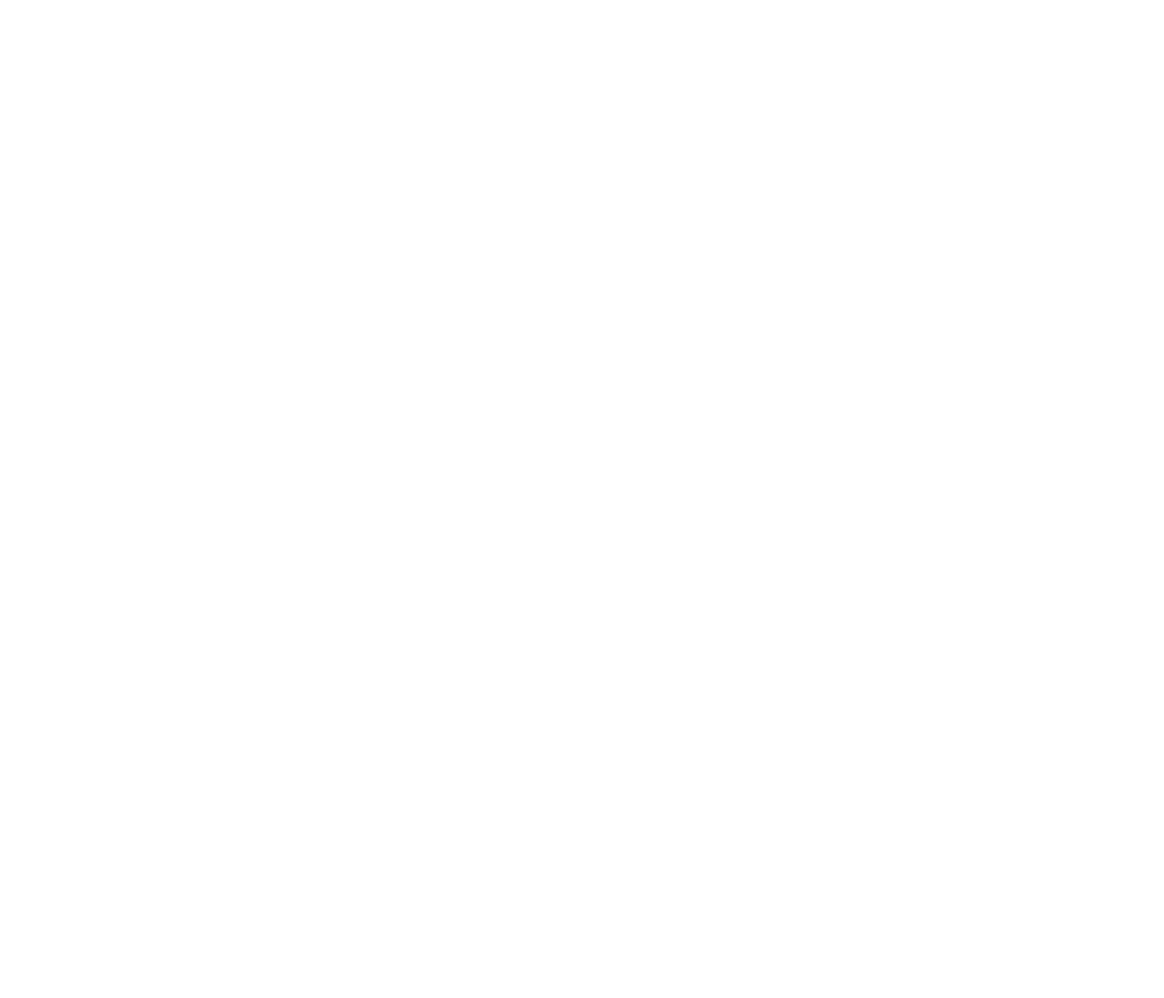
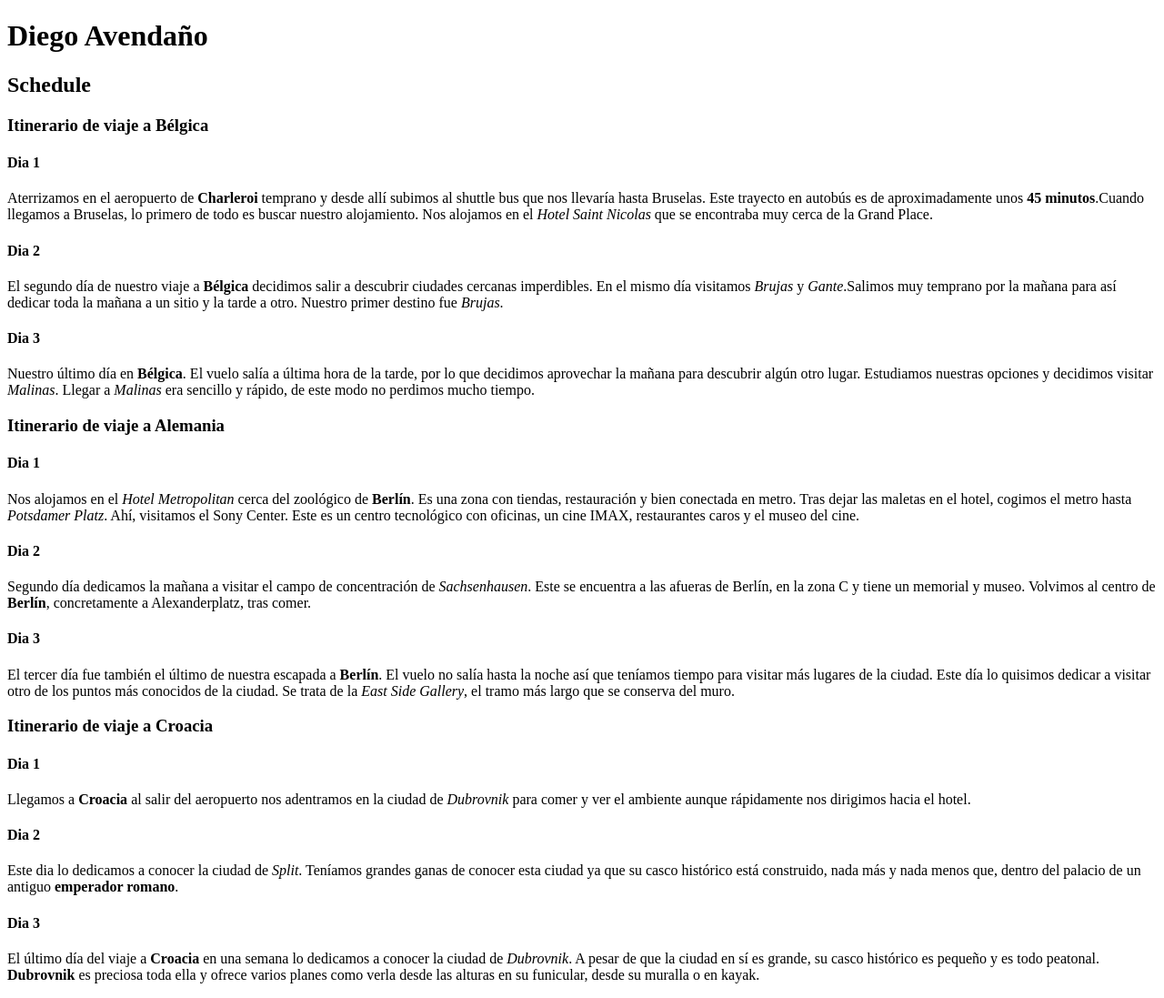
Before and after one commit to Diegofpa/DiegoPerez, a plain HTML site: page schedule.html in a window 1280 px wide. Shown: the whole page at 91% size. Before the commit the page ends 800 px from the top, so only its background shows below. Drawn offline with Linux system fonts and the light colour scheme.

Commit message:
Agregando contenido a schedule

```diff
--- a/schedule.html
+++ b/schedule.html
@@ -3,9 +3,72 @@
 <head>
     <meta charset="UTF-8">
     <meta name="viewport" content="width=device-width, initial-scale=1.0">
-    <title>Document</title>
+    <title>Schedule</title>
 </head>
 <body>
+    <h1>Diego Avendaño</h1>
+
+    <h2>Schedule</h2>
+
+    <h3>Itinerario de viaje a Bélgica</h3>
+
+        <h4>Dia 1</h4>
+            <p> Aterrizamos en el aeropuerto de <strong>Charleroi</strong> temprano y desde allí subimos al shuttle
+                bus que nos llevaría hasta Bruselas. Este trayecto en autobús es de aproximadamente
+                unos <strong>45 minutos</strong>.Cuando llegamos a Bruselas, lo primero de todo es buscar nuestro alojamiento.
+                Nos alojamos en el <em>Hotel Saint Nicolas</em> que se encontraba muy cerca de la Grand Place.
+            </p>
+
+        <h4>Dia 2</h4>
+            <p> El segundo día de nuestro viaje a <strong>Bélgica</strong> decidimos salir a descubrir ciudades cercanas imperdibles. En el mismo
+                día visitamos <em>Brujas</em> y <em>Gante</em>.Salimos muy temprano por la mañana para así dedicar toda la mañana a un sitio y la
+                tarde a otro. Nuestro primer destino fue <em>Brujas</em>.
+            </p>
+
+        <h4>Dia 3</h4>
+            <p> Nuestro último día en <strong>Bélgica</strong>. El vuelo salía a última hora de la tarde, por lo que decidimos aprovechar la mañana para descubrir
+                algún otro lugar. Estudiamos nuestras opciones y decidimos visitar <em>Malinas</em>. Llegar a <em>Malinas</em> era sencillo y rápido, de este modo
+                no perdimos mucho tiempo.
+            </p>
+
+
+    <h3>Itinerario de viaje a Alemania</h3>
+
+        <h4>Dia 1</h4>
+            <p> Nos alojamos en el <em>Hotel Metropolitan</em> cerca del zoológico de <strong>Berlín</strong>. Es una zona con tiendas, restauración y bien conectada en metro. Tras dejar
+                las maletas en el hotel, cogimos el metro hasta <em>Potsdamer Platz</em>. Ahí, visitamos el Sony Center. Este es un centro tecnológico con oficinas, un cine
+                IMAX, restaurantes caros y el museo del cine.
+            </p>
+
+        <h4>Dia 2</h4>
+            <p> Segundo día dedicamos la mañana a visitar el campo de concentración de <em>Sachsenhausen</em>. Este se encuentra a las afueras de Berlín, en la zona C y tiene un memorial y museo.
+                Volvimos al centro de <strong>Berlín</strong>, concretamente a Alexanderplatz, tras comer.
+            </p>
+
+        <h4>Dia 3</h4>
+            <p> El tercer día fue también el último de nuestra escapada a <strong>Berlín</strong>. El vuelo no salía hasta la noche así que teníamos tiempo para visitar más lugares de la ciudad.
+                Este día lo quisimos dedicar a visitar otro de los puntos más conocidos de la ciudad. Se trata de la <em>East Side Gallery</em>, el tramo más largo que se conserva del muro.
+            </p>
+
+
+    <h3>Itinerario de viaje a Croacia</h3>
+
+        <h4>Dia 1</h4>
+            <p> Llegamos a <strong>Croacia</strong> al salir del aeropuerto nos adentramos en la ciudad de <em>Dubrovnik</em> para comer y ver el ambiente aunque rápidamente nos dirigimos hacia
+                el hotel.
+            </p>
+
+        <h4>Dia 2</h4>
+            <p> Este dia lo dedicamos a conocer la ciudad de <em>Split</em>. Teníamos grandes ganas de conocer esta ciudad ya que su casco histórico está construido, nada más y nada menos que,
+                dentro del palacio de un antiguo <strong>emperador romano</strong>.
+            </p>
+
+        <h4>Dia 3</h4>
+            <p> El último día del viaje a <strong>Croacia</strong> en una semana lo dedicamos a conocer la ciudad de <em>Dubrovnik</em>. A pesar de que la ciudad en sí es grande, su casco histórico
+                 es pequeño y es todo peatonal. <strong>Dubrovnik</strong> es preciosa toda ella y ofrece varios planes como verla desde las alturas en su funicular, desde su muralla o en kayak.
+            </p>
+
+
 
 </body>
 </html>
```
